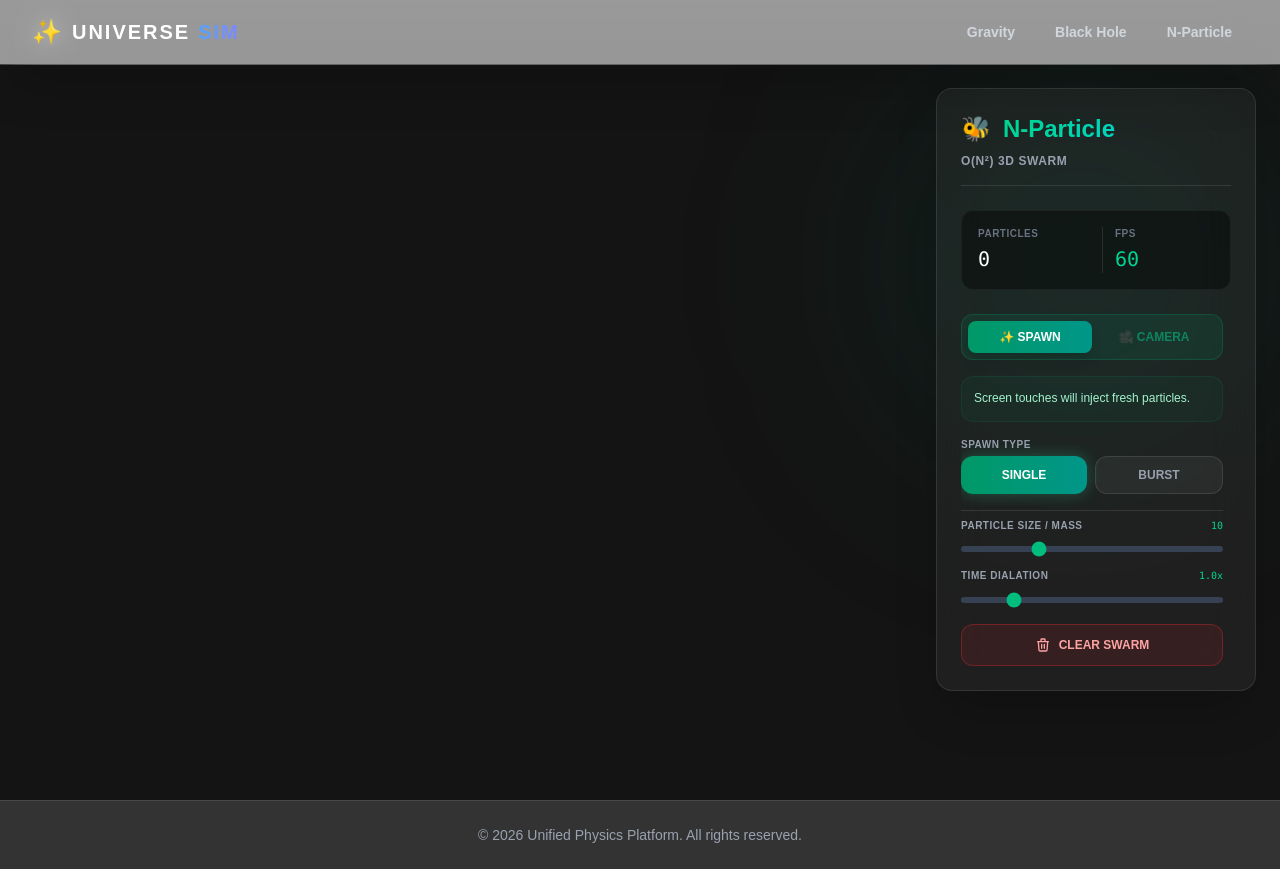
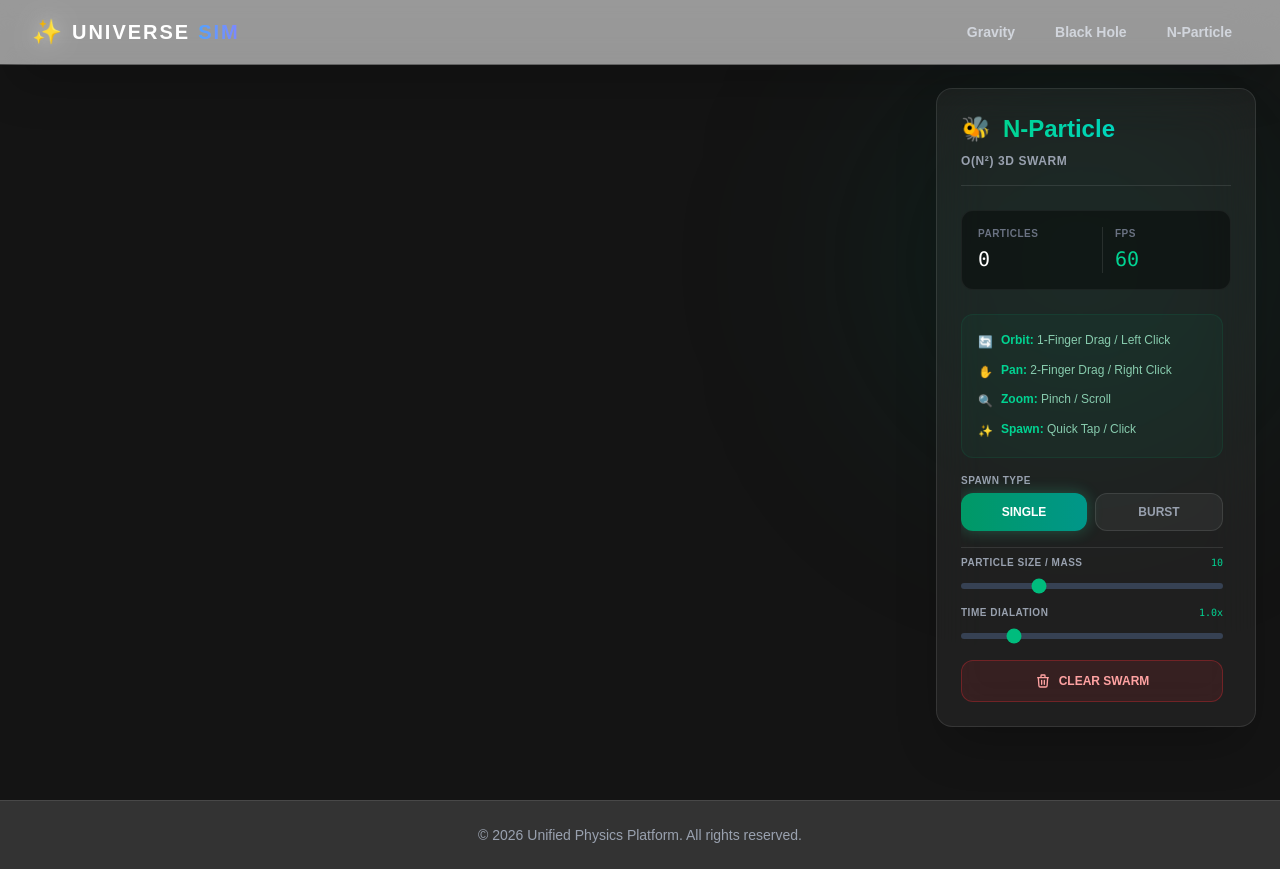
Before and after one commit to amalsam/Gravity, a Next.js app in the folder platform/: page /nparticle in a window 1280 px wide. Built offline with nearby package versions, Linux system fonts and the light colour scheme.

Commit message:
n particle camara control  changed

```diff
--- a/platform/app/nparticle/page.js
+++ b/platform/app/nparticle/page.js
@@ -7,7 +7,7 @@ import { AdBanner } from "@/shared/ads";
 
 export default function NParticleSimulationPage() {
     const [stats, setStats] = useState({ particles: 0, fps: 0 });
-    const [settings, setSettings] = useState({ speed: 1.0, size: 10, mode: 'single', interactionMode: 'spawn', camX: 0, camY: 0, camZ: 1500 });
+    const [settings, setSettings] = useState({ speed: 1.0, size: 10, mode: 'single', camX: 0, camY: 0, camZ: 1500, panX: 0, panY: 0 });
     const [isPanelOpen, setIsPanelOpen] = useState(false);
 
     // Mutable simulation state container
@@ -101,65 +101,89 @@ export default function NParticleSimulationPage() {
         // Desktop Wheel Zoom
         canvas.addEventListener('wheel', (e) => {
             const currentSettings = s.current.settingsRef;
-            if (currentSettings.interactionMode === 'camera') {
             e.preventDefault();
             currentSettings.camZ += e.deltaY;
             currentSettings.camZ = Math.max(200, Math.min(6000, currentSettings.camZ));
-            }
         }, { passive: false });
+
+        let mouseStartX = 0, mouseStartY = 0;
+        let mouseStartTime = 0;
 
         window.addEventListener('mousedown', (e) => {
             if (e.target.tagName !== 'CANVAS') return;
-            const currentSettings = s.current.settingsRef;
-
-            if (currentSettings.interactionMode === 'spawn') {
-                handlePlacement(e.clientX, e.clientY - 64, canvas.width, canvas.height, currentSettings.mode, currentSettings.size);
-                s.current.isDraggingCamera = true; // REUSED FLAG FOR DRAG SPAWNING
-            } else if (currentSettings.interactionMode === 'camera') {
             s.current.isDraggingCamera = true;
             s.current.lastMouseX = e.clientX;
             s.current.lastMouseY = e.clientY - 64;
-            }
+            mouseStartX = e.clientX;
+            mouseStartY = e.clientY - 64;
+            mouseStartTime = performance.now();
+            s.current.mouseButton = e.button; // 0=left, 1=middle, 2=right
         });
 
         window.addEventListener('mousemove', (e) => {
             if (s.current.isDraggingCamera && e.target.tagName === 'CANVAS') {
                 const currentSettings = s.current.settingsRef;
-                if (currentSettings.interactionMode === 'spawn') {
-                    handlePlacement(e.clientX, e.clientY - 64, canvas.width, canvas.height, currentSettings.mode, currentSettings.size);
-                } else if (currentSettings.interactionMode === 'camera') {
+                let my = e.clientY - 64;
+                if (s.current.mouseButton === 0) {
+                    // Orbit
                     currentSettings.camX -= (e.clientX - s.current.lastMouseX) * 0.005;
-                    currentSettings.camY += (e.clientY - 64 - s.current.lastMouseY) * 0.005;
+                    currentSettings.camY += (my - s.current.lastMouseY) * 0.005;
                     currentSettings.camY = Math.max(-1.5, Math.min(1.5, currentSettings.camY));
+                } else if (s.current.mouseButton === 2 || s.current.mouseButton === 1) {
+                    // Pan
+                    currentSettings.panX -= (e.clientX - s.current.lastMouseX) * 2;
+                    currentSettings.panY -= (my - s.current.lastMouseY) * 2;
+                }
                 s.current.lastMouseX = e.clientX;
-                    s.current.lastMouseY = e.clientY - 64;
-                }
+                s.current.lastMouseY = my;
             }
         });
-        window.addEventListener('mouseup', () => s.current.isDraggingCamera = false);
+        window.addEventListener('mouseup', (e) => {
+            if (s.current.isDraggingCamera) {
+                const currentSettings = s.current.settingsRef;
+                let my = e.clientY - 64;
+                let dist = Math.hypot(e.clientX - mouseStartX, my - mouseStartY);
+                let time = performance.now() - mouseStartTime;
+
+                if (dist < 5 && time < 300) {
+                    // Quick click -> Spawn
+                    handlePlacement(e.clientX, my, canvas.width, canvas.height, currentSettings.mode, currentSettings.size);
+                }
+                s.current.isDraggingCamera = false;
+            }
+        });
 
         let activeTouchId = null, lx = 0, ly = 0;
+        let touchStartX = 0, touchStartY = 0;
+        let touchStartTime = 0;
+        let isPanning = false;
+        let isOrbiting = false;
+        let lastPanX = 0, lastPanY = 0;
 
         canvas.addEventListener('touchstart', (e) => {
             if (e.target.tagName !== 'CANVAS') return;
             e.preventDefault();
-            const currentSettings = s.current.settingsRef;
 
             if (e.touches.length === 1) {
                 let touch = e.touches[0];
-                let ty = touch.clientY - 64;
                 activeTouchId = touch.identifier;
                 lx = touch.clientX;
-                ly = ty;
-
-                if (currentSettings.interactionMode === 'spawn') {
-                    handlePlacement(touch.clientX, ty, canvas.width, canvas.height, currentSettings.mode, currentSettings.size);
-                }
-            } else if (e.touches.length === 2 && currentSettings.interactionMode === 'camera') {
+                ly = touch.clientY - 64;
+                touchStartX = lx;
+                touchStartY = ly;
+                touchStartTime = performance.now();
+                isOrbiting = true;
+                isPanning = false;
+            } else if (e.touches.length === 2) {
+                isOrbiting = false;
+                isPanning = true;
                 activeTouchId = null;
                 let dx = e.touches[0].clientX - e.touches[1].clientX;
                 let dy = e.touches[0].clientY - e.touches[1].clientY;
                 s.current.lastPinchDist = Math.hypot(dx, dy);
+
+                lastPanX = (e.touches[0].clientX + e.touches[1].clientX) / 2;
+                lastPanY = (e.touches[0].clientY + e.touches[1].clientY) / 2 - 64;
             }
         }, {passive: false});
 
@@ -168,32 +192,65 @@ export default function NParticleSimulationPage() {
             e.preventDefault();
             const currentSettings = s.current.settingsRef;
 
-            if (e.touches.length === 1 && activeTouchId !== null) {
+            if (e.touches.length === 1 && isOrbiting) {
                 let touch = e.touches[0];
                 if (touch.identifier === activeTouchId) {
                     let ty = touch.clientY - 64;
-                    if (currentSettings.interactionMode === 'spawn') {
-                        handlePlacement(touch.clientX, ty, canvas.width, canvas.height, currentSettings.mode, currentSettings.size);
-                    } else if (currentSettings.interactionMode === 'camera') {
                     currentSettings.camX -= (touch.clientX - lx) * 0.01;
                     currentSettings.camY += (ty - ly) * 0.01;
                     currentSettings.camY = Math.max(-1.5, Math.min(1.5, currentSettings.camY));
                     lx = touch.clientX; ly = ty;
                 }
-                }
-            } else if (e.touches.length === 2 && currentSettings.interactionMode === 'camera') {
+            } else if (e.touches.length === 2 && isPanning) {
                 let dx = e.touches[0].clientX - e.touches[1].clientX;
                 let dy = e.touches[0].clientY - e.touches[1].clientY;
                 let dist = Math.hypot(dx, dy);
+
+                // Zoom
                 let diff = s.current.lastPinchDist - dist;
                 currentSettings.camZ += diff * 5;
                 currentSettings.camZ = Math.max(200, Math.min(6000, currentSettings.camZ));
                 s.current.lastPinchDist = dist;
+
+                // Pan
+                let panX = (e.touches[0].clientX + e.touches[1].clientX) / 2;
+                let panY = (e.touches[0].clientY + e.touches[1].clientY) / 2 - 64;
+
+                currentSettings.panX -= (panX - lastPanX) * 2;
+                currentSettings.panY -= (panY - lastPanY) * 2;
+
+                lastPanX = panX;
+                lastPanY = panY;
             }
         }, {passive: false});
 
         const endTouch = (e) => {
-            if (e.touches.length === 0) activeTouchId = null;
+            const currentSettings = s.current.settingsRef;
+            if (e.changedTouches.length > 0) {
+                let touch = e.changedTouches[0];
+                if (touch.identifier === activeTouchId && isOrbiting) {
+                    let ty = touch.clientY - 64;
+                    let dist = Math.hypot(touch.clientX - touchStartX, ty - touchStartY);
+                    let time = performance.now() - touchStartTime;
+
+                    if (dist < 10 && time < 300) {
+                        // Quick tap -> Spawn
+                        handlePlacement(touch.clientX, ty, canvas.width, canvas.height, currentSettings.mode, currentSettings.size);
+                    }
+                }
+            }
+            if (e.touches.length === 0) {
+                activeTouchId = null;
+                isOrbiting = false;
+                isPanning = false;
+            } else if (e.touches.length === 1) {
+                let touch = e.touches[0];
+                activeTouchId = touch.identifier;
+                lx = touch.clientX;
+                ly = touch.clientY - 64;
+                isOrbiting = true;
+                isPanning = false;
+            }
         };
         canvas.addEventListener('touchend', endTouch);
         canvas.addEventListener('touchcancel', endTouch);
@@ -234,11 +291,15 @@ export default function NParticleSimulationPage() {
         const height = engine.ctx.canvas.height;
         let radius = c.camRadius;
 
-        c.cam.x = (width/2) + radius * Math.cos(c.cameraAngleY) * Math.sin(c.cameraAngleX);
-        c.cam.y = (height/2) + radius * Math.sin(c.cameraAngleY);
-        c.cam.z = 1000 + radius * Math.cos(c.cameraAngleY) * Math.cos(c.cameraAngleX);
+        let targetX = (width/2) + currentSettings.panX;
+        let targetY = (height/2) + currentSettings.panY;
+        let targetZ = 1000;
 
-        c.fwd.x = (width/2) - c.cam.x; c.fwd.y = (height/2) - c.cam.y; c.fwd.z = 1000 - c.cam.z;
+        c.cam.x = targetX + radius * Math.cos(c.cameraAngleY) * Math.sin(c.cameraAngleX);
+        c.cam.y = targetY + radius * Math.sin(c.cameraAngleY);
+        c.cam.z = targetZ + radius * Math.cos(c.cameraAngleY) * Math.cos(c.cameraAngleX);
+
+        c.fwd.x = targetX - c.cam.x; c.fwd.y = targetY - c.cam.y; c.fwd.z = targetZ - c.cam.z;
         let fMag = Math.hypot(c.fwd.x, c.fwd.y, c.fwd.z);
         c.fwd.x /= fMag; c.fwd.y /= fMag; c.fwd.z /= fMag;
 
@@ -331,31 +392,25 @@ export default function NParticleSimulationPage() {
 
                 <div className="space-y-4 max-h-[60vh] md:max-h-none overflow-y-auto pr-2 custom-scrollbar">
 
-                    <div className="bg-emerald-500/10 border border-emerald-500/20 p-1.5 rounded-xl flex mb-4 relative z-0">
-                        {/* Selected background pill */}
-                        <div
-                            className={`absolute top-1.5 bottom-1.5 w-[calc(50%-0.375rem)] bg-gradient-to-r from-emerald-600 to-teal-600 rounded-lg shadow-lg transition-transform duration-300 ease-out z-[-1] ${settings.interactionMode === 'camera' ? 'translate-x-[calc(100%+0.375rem)]' : 'translate-x-0'}`}
-                        />
-                        <button
-                            onClick={() => setSettings(p => ({...p, interactionMode: 'spawn'}))}
-                            className={`flex-1 py-2 text-xs font-bold transition-all ${settings.interactionMode === 'spawn' ? 'text-white' : 'text-emerald-400/50 hover:text-emerald-300'}`}
-                        >
-                            ✨ SPAWN
-                        </button>
-                        <button
-                            onClick={() => setSettings(p => ({...p, interactionMode: 'camera'}))}
-                            className={`flex-1 py-2 text-xs font-bold transition-all ${settings.interactionMode === 'camera' ? 'text-white' : 'text-emerald-400/50 hover:text-emerald-300'}`}
-                        >
-                            🎥 CAMERA
-                        </button>
-                    </div>
-
-                    <div className="bg-emerald-500/5 border border-emerald-500/10 p-3 rounded-xl mb-4">
-                        <p className="text-xs text-emerald-200 leading-relaxed font-medium">
-                            {settings.interactionMode === 'spawn'
-                                ? "Screen touches will inject fresh particles."
-                                : "Screen touches will orbit and zoom the universe."}
-                        </p>
+                    <div className="bg-emerald-500/5 border border-emerald-500/10 p-4 rounded-xl mb-4">
+                        <ul className="text-xs text-emerald-200/80 space-y-2 leading-relaxed font-medium">
+                            <li className="flex items-start gap-2">
+                                <span className="text-emerald-400 mt-0.5">🔄</span>
+                                <span><strong className="text-emerald-400">Orbit:</strong> 1-Finger Drag / Left Click</span>
+                            </li>
+                            <li className="flex items-start gap-2">
+                                <span className="text-emerald-400 mt-0.5">✋</span>
+                                <span><strong className="text-emerald-400">Pan:</strong> 2-Finger Drag / Right Click</span>
+                            </li>
+                            <li className="flex items-start gap-2">
+                                <span className="text-emerald-400 mt-0.5">🔍</span>
+                                <span><strong className="text-emerald-400">Zoom:</strong> Pinch / Scroll</span>
+                            </li>
+                            <li className="flex items-start gap-2">
+                                <span className="text-emerald-400 mt-0.5">✨</span>
+                                <span><strong className="text-emerald-400">Spawn:</strong> Quick Tap / Click</span>
+                            </li>
+                        </ul>
                     </div>
 
                     <div className="space-y-4">
```
Lines whose indentation alone changed are shown as unchanged.
